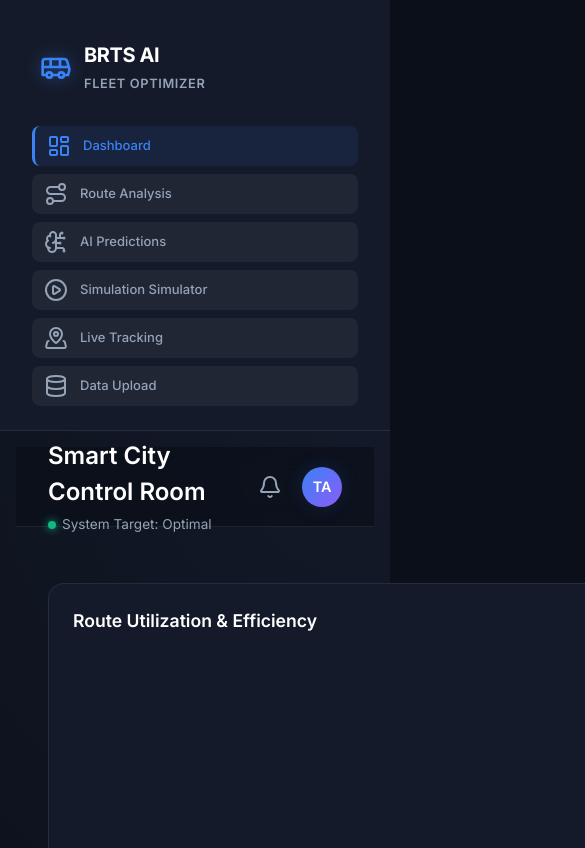
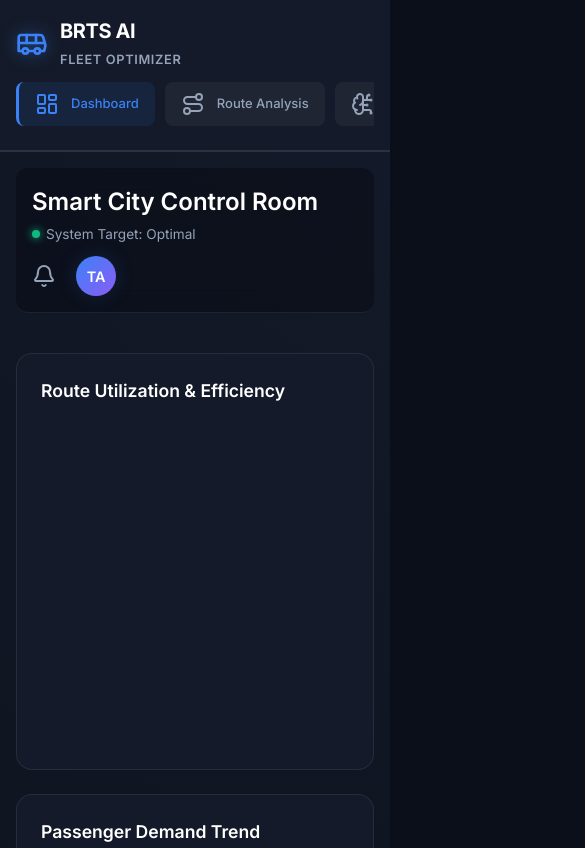
Before and after one commit to Prinnsh/RouteX, a plain HTML site: page index.html in a window 390 px wide. Shown: the top 848 px of the page, 585 px wide, since content can reach past the window. Drawn offline with nearby package versions, Linux system fonts and the light colour scheme.

Commit message:
fix stacked mobile bugs

```diff
--- a/styles.css
+++ b/styles.css
@@ -578,10 +578,39 @@ body {
 }
 
 @media (max-width: 768px) {
+    /* Base Layout Unlocking */
     .layout {
         flex-direction: column;
+        height: auto;
+        width: 100vw;
     }
 
+    /* Main Content Constraints */
+    .main-content {
+        flex: none;
+        height: auto;
+        min-height: 100vh;
+        padding: 16px;
+        overflow-x: hidden;
+    }
+
+    /* Disconnect element stickiness to prevent colliding over sidebar */
+    .top-header {
+        position: relative;
+        height: auto;
+        padding: 16px;
+        flex-direction: column;
+        align-items: flex-start;
+        gap: 12px;
+        margin-bottom: 16px;
+        border-radius: var(--border-radius-md);
+    }
+
+    .view-section {
+        padding: 0px; /* remove massive desktop padding */
+    }
+
+    /* Top Sidebar fixes */
     .sidebar {
         width: 100vw;
         height: auto;
@@ -589,57 +618,64 @@ body {
         display: flex;
         flex-direction: column;
         border-right: none;
-        border-bottom: 1px solid var(--border-color);
+        border-bottom: 2px solid rgba(255, 255, 255, 0.1);
+        position: relative;
+        z-index: 100;
+        background-color: var(--bg-surface);
     }
 
     .brand {
-        margin-bottom: 0px;
-        padding-bottom: 0px;
+        padding: 0px;
+        margin-bottom: 12px;
         border-bottom: none;
     }
 
     .nav-menu {
         display: flex;
+        flex-direction: row; /* FORCE items side-by-side, NOT vertical! */
         overflow-x: auto;
-        gap: 8px;
+        gap: 10px;
         width: 100%;
-        margin-top: 12px;
-        padding-bottom: 8px;
+        padding: 0px 0px 8px 0px;
+        -webkit-overflow-scrolling: touch;
     }
 
     .nav-item {
-        padding: 8px 12px;
+        flex: 0 0 auto; /* Prevent squishing text */
+        padding: 10px 16px;
         font-size: 13px;
         white-space: nowrap;
         background: rgba(255, 255, 255, 0.05);
         border-radius: 8px;
     }
 
-    .main-content {
-        height: auto;
-        min-height: calc(100vh - 120px);
-        padding: 16px;
-        overflow-y: visible;
+    /* Layout Grid Flattening */
+    .kpi-grid, .dashboard-grid, .ai-panel-grid, .charts-grid {
+        display: flex !important;
+        flex-direction: column !important;
+        gap: 16px;
+        width: 100%;
     }
 
-    .topbar {
-        flex-direction: column;
-        align-items: flex-start;
-        gap: 12px;
+    .charts-row {
+        display: flex;
+        flex-direction: column; /* Force side-by-side charts to stack */
+        gap: 16px;
+        width: 100%;
     }
 
-    .kpi-grid {
-        grid-template-columns: 1fr;
+    .chart-card.half {
+        width: 100%;
     }
 
-    .kpi-card {
-        margin-bottom: 12px;
+    .kpi-card, .chart-card, .panel-card {
+        width: 100%;
     }
 
     .btn {
         width: 100%;
         justify-content: center;
-        margin-top: 8px;
+        margin-bottom: 8px;
     }
 
     #route-table {
@@ -652,13 +688,21 @@ body {
         min-height: 250px;
     }
 
+    .chart-wrapper-large {
+        min-height: 250px;
+    }
+
+    .chart-wrapper-small {
+        min-height: 200px;
+    }
+
     .sim-controls {
         flex-direction: column;
     }
 
-    /* Ensure maps resize tightly */
-    .view-section {
-        height: auto !important;
-        min-height: 500px;
+    #map-container {
+        height: 60vh !important;
+        min-height: 400px;
+        width: 100%;
     }
 }
```
